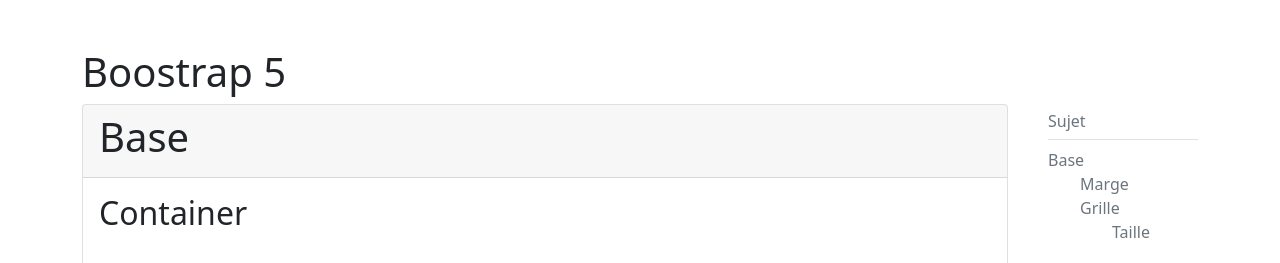
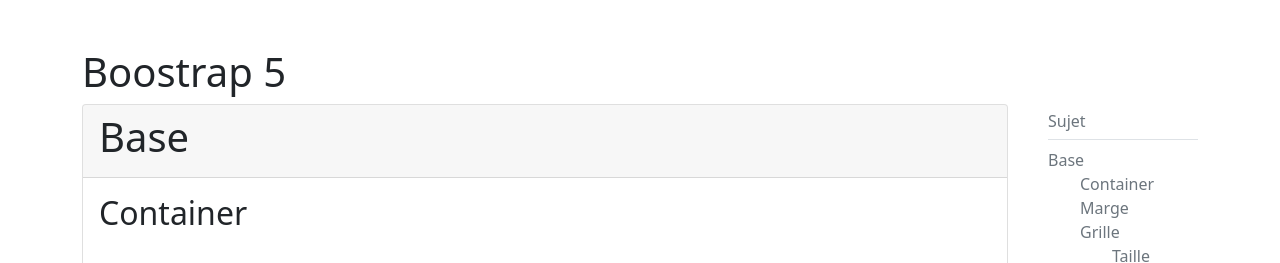
Before and after one commit to Edgarlct/Apprentissage_bootstrap, a plain HTML site: page index.html in a window 1280 px wide. Shown: the top 263 px of the page. Drawn offline with nearby package versions, Linux system fonts and the light colour scheme.

Commit message:
:adhesive_bandage: fix id container

```diff
--- a/index.html
+++ b/index.html
@@ -22,7 +22,7 @@
                             <h1 id="Base">Base</h1>
                         </div>
                         <div class="card-body ">
-                            <h2 class="mb-5">Container</h2>
+                            <h2 id="Container" class="mb-5">Container</h2>
                             <p>
                                 La class container est prédéfini elle donne width prédéfini et s'adapte. <br/>
                                 La class container peut prendre un breackpoint. La taille max d'applique donc seulement à partir de ce breakpoint.
```
